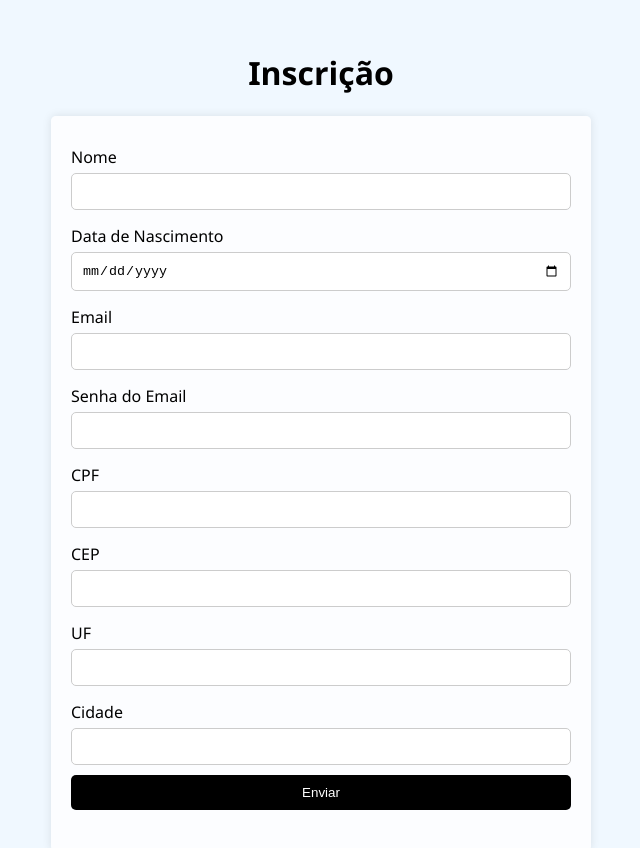
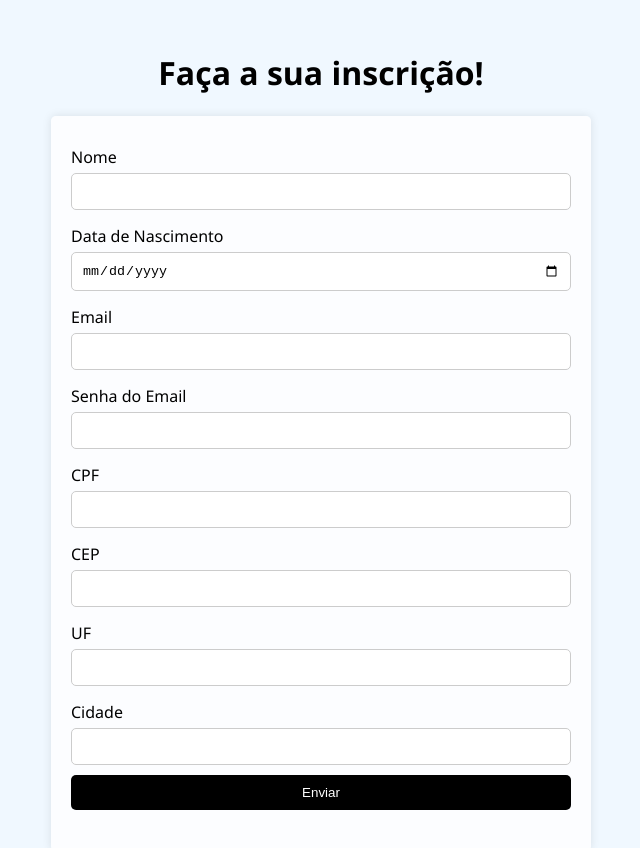
Before and after one commit to vesky69/PI---Girls-Code, a plain HTML site: page form.html in a window 1280 px wide. Shown: the whole page, without its empty margins (319-959 px from the left). Drawn offline with Linux system fonts and the light colour scheme.

Commit message:
Update form.html

```diff
--- a/form.html
+++ b/form.html
@@ -1,12 +1,14 @@
 <head>
     <script type="text/javascript" src="index.js"></script>
     <link rel="stylesheet" href="form.css">
+    <title>Inscrição</title>
+    <link rel="icon" href="./Logo Girls Coode teste (1).png" type="image/x-icon">
 </head>
 
 <body>
     </div>
         <br>
-        <h1>Inscrição</h1>
+        <h1>Faça a sua inscrição!</h1>
         <div class="subscribe-form">
             <form action="/submit" method="post">
                 <label for="name">Nome</label>
```
